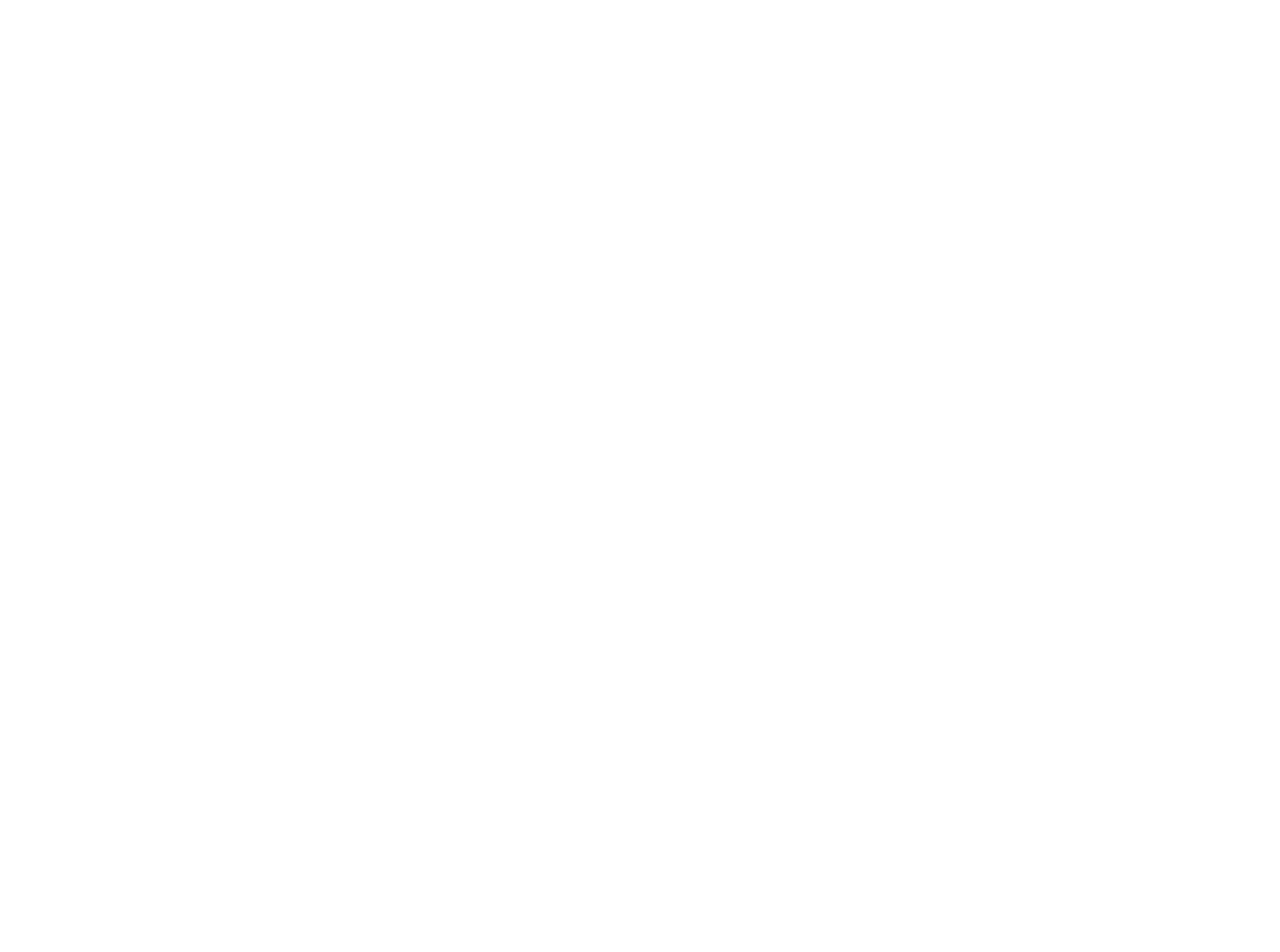
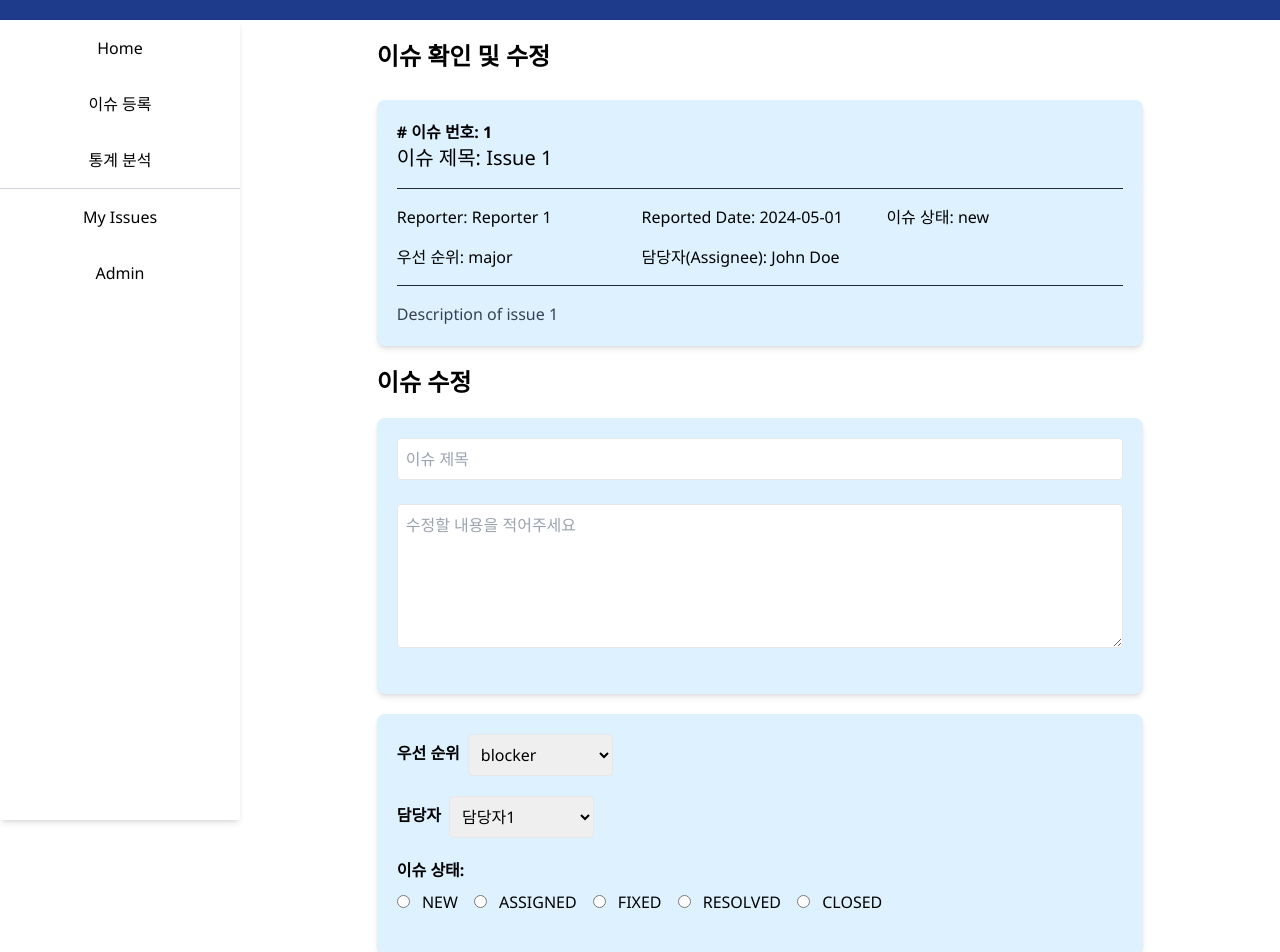
Before and after one commit to CAU-SE-Project07/front-end, a React (Create React App) app: page /issue/1 in a window 1280 px wide. Before the commit this address had no page. Shown: the part 60-1012 px from the top of the page. Before the commit the page ends 800 px from the top, so only its background shows below. Built offline with nearby package versions, Linux system fonts and the light colour scheme; a web font is replaced by a local one.

Commit message:
#12 이슈 클릭 시 확인 및 수정 페이지 이동 구현

```diff
--- a/public/index.html
+++ b/public/index.html
@@ -24,7 +24,7 @@
       work correctly both with client-side routing and a non-root public URL.
       Learn how to configure a non-root public URL by running `npm run build`.
     -->
-    <title>OH자일</title>
+    <title>OH!자일</title>
   </head>
   <body>
     <noscript>You need to enable JavaScript to run this app.</noscript>
--- a/src/App.js
+++ b/src/App.js
@@ -8,6 +8,7 @@
 import Stats from "./pages/Stats";
 import MyIssues from "./pages/MyIssues";
 import Admin from "./pages/Admin";
+import IssueDetails from "./pages/IssueDetails";
 
 function App() {
   return (
@@ -70,6 +71,17 @@
             </div>
           </>
         } />
+        <Route path="/issue/:issueNum" element={
+          <>
+            <Header />
+            <div className="flex flex-grow mt-16">
+              <Navbar />
+              <div className="flex-grow p-4 ml-60">
+                <IssueDetails />
+              </div>
+            </div>
+          </>
+        } />
       </Routes>
     </div>
   );
--- a/src/pages/Home.jsx
+++ b/src/pages/Home.jsx
@@ -1,12 +1,15 @@
 import React, { useState } from 'react';
+import { useNavigate } from 'react-router-dom';
 
 const Home = () => {
   const [searchTerm, setSearchTerm] = useState('');
   const [filter, setFilter] = useState('');
   const [currentPage, setCurrentPage] = useState(1);
   const itemsPerPage = 8;
+  const navigate = useNavigate();
 
   const dummyData = [
+    // 이슈 데이터
     { issueNum: 1, title: 'Issue 1', reportedDate: '2024-05-01', assignee: 'John Doe', status: 'new' },
     { issueNum: 2, title: 'Issue 2', reportedDate: '2024-05-02', assignee: 'Jane Smith', status: 'closed' },
     { issueNum: 3, title: 'Issue 3', reportedDate: '2024-05-03', assignee: 'Alice Johnson', status: 'resolved' },
@@ -18,6 +21,11 @@
     { issueNum: 9, title: 'Issue 9', reportedDate: '2024-05-09', assignee: 'Grace Brown', status: 'assigned' },
     { issueNum: 10, title: 'Issue 10', reportedDate: '2024-05-10', assignee: 'Hank Black', status: 'new' },
   ];
+
+  const handleClickIssue = (issueNum) => {
+    // 이슈 번호를 기반으로 URL을 구성하고 페이지 이동
+    navigate(`/issue/${issueNum}`);
+  };
 
   // 현재 페이지의 데이터 계산
   const indexOfLastItem = currentPage * itemsPerPage;
@@ -31,21 +39,21 @@
   }
 
   return (
-    <div className="min-h-screen bg-blue-900">
-      {/* 첫 번째 섹션: 입력 필드와 필터 체크박스 */}
-      <div className="mb-8">
-        <div className="flex justify-center p-6 bg-blue-900">
+    <div className="min-h-screen">
+      <div className="bg-blue-900">
+        <div className="flex justify-center pt-6 pr-6 pl-6 bg-blue-900">
           <input
             type="text"
             placeholder="이슈 검색"
             value={searchTerm}
             onChange={(e) => setSearchTerm(e.target.value)}
             className="border rounded px-4 py-2 w-full max-w-xl bg-white"
-            style={{ height: '4rem' }}
+            style={{ height: '4.5rem' }}
           />
         </div>
-        <div className="flex justify-center p-4">
-          <fieldset className="border p-4 w-full max-w-xl bg-white">
+
+        <div className="flex justify-center p-6">
+          <fieldset className="border rounded-lg p-4 w-full max-w-xl bg-white">
             <div className="flex justify-center space-x-6">
               <label className="space-x-2">
                 <input
@@ -107,9 +115,8 @@
         </div>
       </div>
 
-      {/* 두 번째 섹션: ISSUE 글씨와 표 */}
       <div className="bg-white rounded-t-2xl p-6">
-        <h1 className="text-2xl font-bold mb-4">ISSUE</h1>
+        <h1 className="text-2xl font-bold mb-4">ISSUES</h1>
         <div className="overflow-x-auto">
           <table className="min-w-full bg-white">
             <thead className="bg-gray-200">
@@ -122,8 +129,8 @@
               </tr>
             </thead>
             <tbody>
-              {currentItems.map((issue, index) => (
-                <tr key={index}>
+              {currentItems.map((issue) => (
+                <tr key={issue.issueNum} onClick={() => handleClickIssue(issue.issueNum)} style={{ cursor: 'pointer' }}>
                   <td className="py-2 px-4 border-b">{issue.issueNum}</td>
                   <td className="py-2 px-4 border-b">{issue.title}</td>
                   <td className="py-2 px-4 border-b">{issue.reportedDate}</td>
--- /dev/null
+++ b/src/pages/IssueDetails.jsx
@@ -0,0 +1,111 @@
+import React from 'react';
+import { useParams } from 'react-router-dom';
+
+const dummyData = [
+  // 이슈 데이터
+  { issueNum: 1, title: 'Issue 1', reportedDate: '2024-05-01', assignee: 'John Doe', status: 'new', reporter: 'Reporter 1', priority: 'major', description: 'Description of issue 1' },
+  { issueNum: 2, title: 'Issue 2', reportedDate: '2024-05-02', assignee: 'Jane Smith', status: 'closed', reporter: 'Reporter 2', priority: 'minor', description: 'Description of issue 2' },
+  { issueNum: 3, title: 'Issue 3', reportedDate: '2024-05-03', assignee: 'Alice Johnson', status: 'resolved', reporter: 'Reporter 3', priority: 'critical', description: 'Description of issue 3' },
+  { issueNum: 4, title: 'Issue 4', reportedDate: '2024-05-04', assignee: 'Bob Lee', status: 'new', reporter: 'Reporter 4', priority: 'trivial', description: 'Description of issue 4' },
+  { issueNum: 5, title: 'Issue 5', reportedDate: '2024-05-05', assignee: 'Chris Kim', status: 'new', reporter: 'Reporter 5', priority: 'blocker', description: 'Description of issue 5' },
+  { issueNum: 6, title: 'Issue 6', reportedDate: '2024-05-06', assignee: 'David Park', status: 'fixed', reporter: 'Reporter 6', priority: 'major', description: 'Description of issue 6' },
+  { issueNum: 7, title: 'Issue 7', reportedDate: '2024-05-07', assignee: 'Eva Green', status: 'new', reporter: 'Reporter 7', priority: 'minor', description: 'Description of issue 7' },
+  { issueNum: 8, title: 'Issue 8', reportedDate: '2024-05-08', assignee: 'Frank White', status: 'resolved', reporter: 'Reporter 8', priority: 'critical', description: 'Description of issue 8' },
+  { issueNum: 9, title: 'Issue 9', reportedDate: '2024-05-09', assignee: 'Grace Brown', status: 'assigned', reporter: 'Reporter 9', priority: 'blocker', description: 'Description of issue 9' },
+  { issueNum: 10, title: 'Issue 10', reportedDate: '2024-05-10', assignee: 'Hank Black', status: 'new', reporter: 'Reporter 10', priority: 'major', description: 'Description of issue 10' },
+];
+
+const IssueDetails = () => {
+  const { issueNum } = useParams();
+  const issue = dummyData.find(issue => issue.issueNum === parseInt(issueNum));
+
+  if (!issue) {
+    return <div>이슈를 찾을 수 없습니다.</div>;
+  }
+
+  return (
+    <div className="grid gap-5 p-5 bg-white w-4/5 mx-auto">
+      <h2 className="text-2xl font-bold mb-2">이슈 확인 및 수정</h2>
+
+      <div className="bg-[#DDF1FF] p-5 rounded-lg shadow-md">
+        <h2 className="text-l font-semibold"># 이슈 번호: {issue.issueNum}</h2>
+        <h1 className="text-xl font-medium">이슈 제목: {issue.title}</h1>
+        <div className="h-[1px] bg-gray-800 my-4"></div>
+        <div className="grid grid-cols-3 gap-2 mb-4">
+          <div>Reporter: {issue.reporter}</div>
+          <div>Reported Date: {issue.reportedDate}</div>
+          <div>이슈 상태: {issue.status}</div>
+        </div>
+        <div className="grid grid-cols-3 gap-2 mb-4">
+          <div>우선 순위: {issue.priority}</div>
+          <div>담당자(Assignee): {issue.assignee}</div>
+          <div></div>
+        </div>
+        <div className="h-[1px] bg-gray-800 my-4"></div>
+        <p className="text-gray-700">
+          {issue.description}
+        </p>
+      </div>
+
+      <h2 className="text-2xl font-semibold">이슈 수정</h2>
+      <div className="bg-[#DDF1FF] p-5 rounded-lg shadow-md">
+        <div className="mb-5">
+          <div>
+            <input type="text" placeholder="이슈 제목" className="w-full p-2 mb-2 border rounded" />
+            <div className="mt-4">
+              <textarea placeholder="수정할 내용을 적어주세요" className="w-full p-2 h-36 border rounded"></textarea>
+            </div>
+          </div>
+        </div>
+      </div>
+
+      <div className="bg-[#DDF1FF] p-5 rounded-lg shadow-md">
+        <div className="mb-5 flex items-center">
+          <label className="block mb-1 font-semibold mr-2">우선 순위 </label>
+          <select className="p-2 border rounded w-1/5">
+            <option value="blocker">blocker</option>
+            <option value="critical">critical</option>
+            <option value="major">major</option>
+            <option value="minor">minor</option>
+            <option value="trivial">trivial</option>
+          </select>
+        </div>
+        <div className="mb-5 flex items-center">
+          <label className="block mb-1 font-semibold mr-2">담당자 </label>
+          <select className="p-2 border rounded w-1/5">
+            <option>담당자1</option>
+            <option>담당자2</option>
+            <option>담당자3</option>
+          </select>
+        </div>
+        <div className="mb-5">
+          <label className="block mb-1 font-semibold">이슈 상태:</label>
+          <div className="flex space-x-4 mt-2">
+            <label><input type="radio" name="status" value="new" className="mr-2" /> NEW</label>
+            <label><input type="radio" name="status" value="assigned" className="mr-2" /> ASSIGNED</label>
+            <label><input type="radio" name="status" value="fixed" className="mr-2" /> FIXED</label>
+            <label><input type="radio" name="status" value="resolved" className="mr-2" /> RESOLVED</label>
+            <label><input type="radio" name="status" value="closed" className="mr-2" /> CLOSED</label>
+          </div>
+        </div>
+      </div>
+
+      <h2 className="text-2xl font-semibold">Comment</h2>
+      <div className="bg-[#DDF1FF] p-5 rounded-lg shadow-md">
+        <div className="mb-5">
+          <div>
+            <input type="text" placeholder="코멘트 제목" className="w-full p-2 mb-2 border rounded" />
+            <div className="mt-4">
+              <textarea placeholder="수정할 내용을 적어주세요" className="w-full p-2 h-36 border rounded"></textarea>
+            </div>
+            <button className="w-32 mt-4 p-2 bg-blue-900 text-white rounded">코멘트 등록</button>
+          </div>
+        </div>
+      </div>
+
+      <button className="w-1/5 mx-auto p-3 bg-blue-900 text-white rounded">변경 사항 적용하기</button>
+    </div>
+  );
+};
+
+export default IssueDetails;
--- a/src/pages/Login.jsx
+++ b/src/pages/Login.jsx
@@ -19,12 +19,30 @@
         setRememberPassword(e.target.checked);
     };
 
-    const handleSubmit = (e) => {
+    const handleSubmit = async (e) => {
         e.preventDefault();
-        // 로그인 처리 로직을 여기에 추가
-        console.log('Email:', email);
-        console.log('Password:', password);
-        console.log('Remember Password:', rememberPassword);
+
+        try {
+            const response = await fetch('/member/login', {
+                method: 'POST',
+                headers: {
+                    'Content-Type': 'application/json',
+                },
+                body: JSON.stringify({ email, password }),
+            });
+
+            const data = await response.json();
+
+            if (response.ok) {
+                // 로그인 성공 처리
+                console.log('로그인 성공:', data);
+            } else {
+                // 로그인 실패 처리
+                console.error('로그인 실패:', data.error);
+            }
+        } catch (error) {
+            console.error('로그인 요청 실패:', error);
+        }
     };
 
     return (
--- a/src/pages/MyIssues.jsx
+++ b/src/pages/MyIssues.jsx
@@ -27,7 +27,7 @@
 
   return (
     <div className="p-8">
-      <h1 className="text-3xl font-bold mb-6">My issue</h1>
+      <h1 className="text-xl font-bold mb-6">My issue</h1>
 
       <div className="overflow-x-auto">
         <table className="min-w-full bg-white">
```
Also changed, not shown: src/pages/IssueRegister.jsx (+24 -16 lines), src/pages/Signup.jsx (+23 -5 lines), package.json (line endings or trailing spaces).
